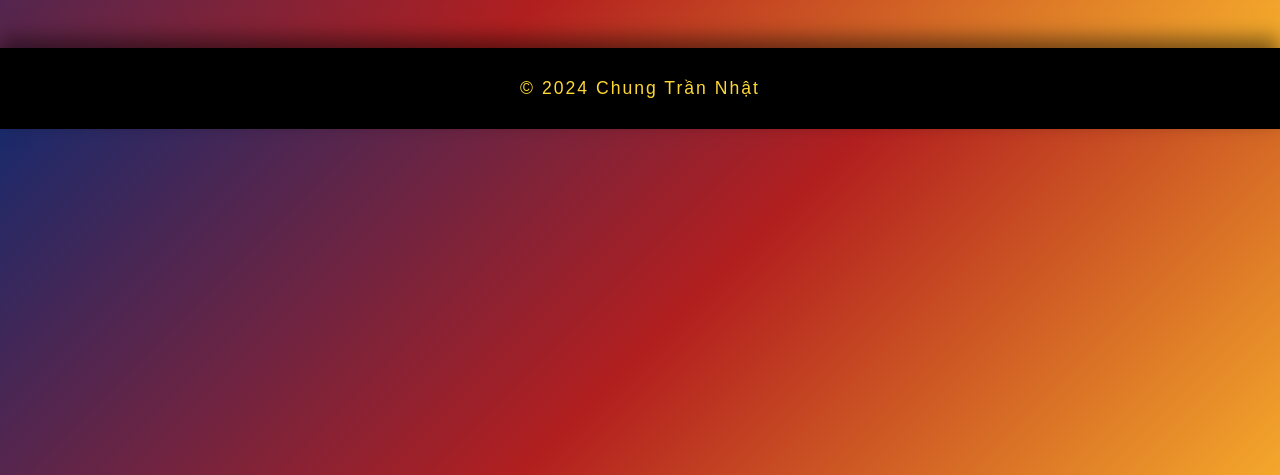
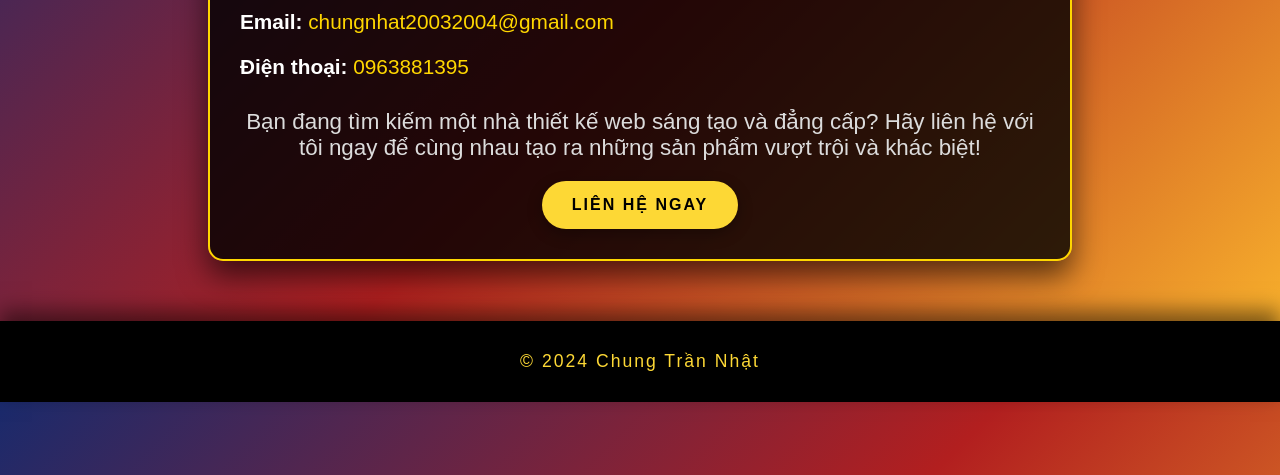
Before and after one commit to trannhat203/chungtrannhatt, a plain HTML site: page lienhe.html in a window 1280 px wide. Shown: the part 325-800 px from the top of the page. Drawn offline with Linux system fonts and the light colour scheme.

Commit message:
Update lienhe.css

```diff
--- a/lienhe.css
+++ b/lienhe.css
@@ -23,8 +23,8 @@ header h1 {
     letter-spacing: 5px;
 }
 
-/* Phần nội dung với nền tối và viền vàng */
-#extra.container {
+/* Phần liên hệ với bố cục rõ ràng và nút gọi hành động */
+#contact {
     width: 80%;
     max-width: 800px;
     margin: 60px auto;
@@ -35,7 +35,7 @@ header h1 {
     box-shadow: 0 15px 30px rgba(0, 0, 0, 0.6);
 }
 
-#extra h2 {
+#contact h2 {
     font-size: 2.5em;
     text-align: center;
     margin-bottom: 30px;
@@ -44,27 +44,52 @@ header h1 {
     letter-spacing: 3px;
 }
 
-/* Liên kết bổ sung với hiệu ứng hover */
-.extra-links {
-    list-style: none;
-    padding: 0;
-    margin: 20px 0;
-    text-align: center;
+/* Phần thông tin liên hệ */
+.contact-info p {
+    font-size: 1.3em;
+    margin-bottom: 20px;
 }
 
-.extra-links li {
-    margin: 15px 0;
-}
-
-.extra-links a {
+.contact-info a {
     color: #ffd700;
-    font-size: 1.5em;
     text-decoration: none;
     transition: color 0.3s ease;
 }
 
-.extra-links a:hover {
+.contact-info a:hover {
     color: #ffffff;
+}
+
+/* Phần lời kêu gọi hành động */
+.cta {
+    margin-top: 30px;
+    text-align: center;
+}
+
+.cta p {
+    font-size: 1.4em;
+    margin-bottom: 20px;
+    color: #dcdcdc;
+}
+
+/* Nút liên hệ ngay với hiệu ứng hover */
+.contact-button {
+    display: inline-block;
+    padding: 15px 30px;
+    background-color: #fdd835;
+    color: #000000;
+    text-transform: uppercase;
+    font-weight: 600;
+    letter-spacing: 2px;
+    border-radius: 50px;
+    text-decoration: none;
+    transition: background-color 0.3s ease, transform 0.3s ease;
+    box-shadow: 0 5px 15px rgba(0, 0, 0, 0.3);
+}
+
+.contact-button:hover {
+    background-color: #ffd700;
+    transform: translateY(-5px);
 }
 
 /* Footer với nền đen và chữ vàng */
```
